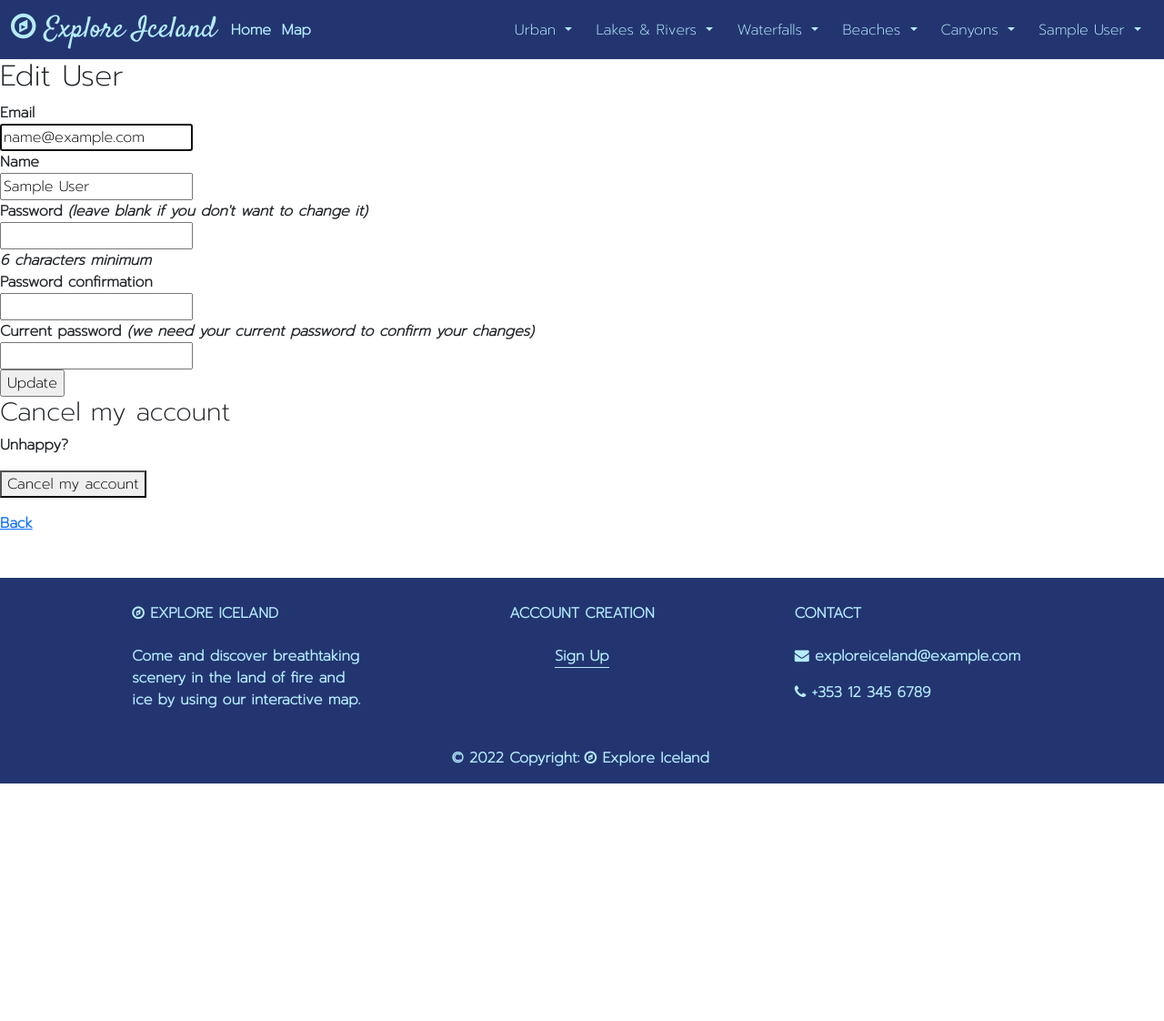
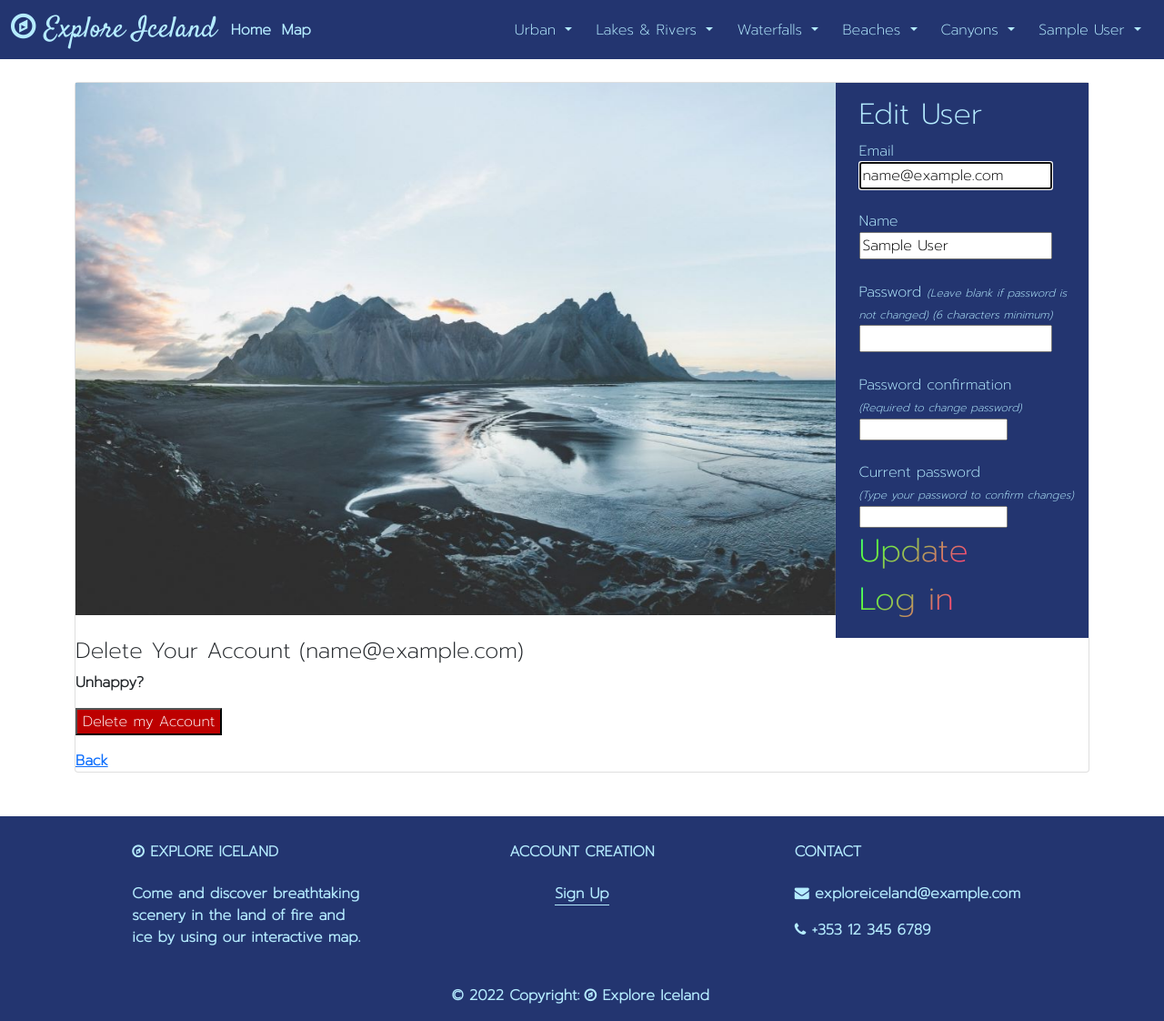
Before and after one commit to Carrick7/Iceland-App, a Rails app: page /users/edit in a window 1280 px wide. Shown: the whole page at 91% size. Before the commit the page ends 861 px from the top, so only its background shows below. Run offline with Rails 7, Linux system fonts and the light colour scheme; the visitor is signed in with stand-in values (Sample User, id 1); style sheets or scripts are compiled from the project's sources; some libraries are stand-ins or nearby versions.

Commit message:
styled all signing up forms

```diff
--- a/app/assets/stylesheets/devise.css
+++ b/app/assets/stylesheets/devise.css
@@ -1,7 +1,7 @@
 /*Sign up*/
 .form_input_registration{
   max-width: 98%;
-  margin-bottom: 15%;
+  margin-bottom: 10%;
 }
 .field, .form_input_title, .form_input_button{
   margin-left: 10px;
@@ -44,6 +44,23 @@
   font-weight: normal;
 }
 .form_link_div{
-  margin-top: 55%;
   bottom: 0;
 }
+/*Error Message*/
+#error_explanation{
+  color: rgb(255, 89, 89);
+  margin-left: 10px;
+}
+/*forgot_pass*/
+#forgot_pass{
+  font-size: 20px;
+}
+/*edit_user*/
+.edit_user_info{
+  font-size: 12px;
+}
+/*Delete button*/
+.delete_button{
+  background-color: rgb(189, 0, 0);
+  color: #fff;
+}
--- a/app/views/devise/registrations/edit.html.erb
+++ b/app/views/devise/registrations/edit.html.erb
@@ -1,48 +1,82 @@
-<h2>Edit <%= resource_name.to_s.humanize %></h2>
-
+<%= stylesheet_link_tag "devise", "data-turbo-track": "reload" %>
+<%= render 'partials/alerts'%>
+<!--Edit-->
+<div class="container" >
+<!--Card & Carousel-->
+  <div class="card bg" style="max-width: 100%; margin-top:25px;">
+    <div class="row g-0">
+      <div class="col-md-9">
+        <div id="carouselExampleSlidesOnly" class="carousel slide" data-bs-ride="carousel">
+    <div class="carousel-inner">
+      <div class="carousel-item active">
+        <%= image_tag "carousel/mountain.jpg", class: "d-block w-100"%>
+      </div>
+      <div class="carousel-item">
+        <%= image_tag "carousel/horses.jpg", class: "d-block w-100"%>
+      </div>
+      <div class="carousel-item">
+        <%= image_tag "carousel/house.jpg", class: "d-block w-100"%>
+      </div>
+    </div>
+  </div>
+      </div>
+      <!--Form-->
+      <div class="col-md-3" id="form_card_sign">
+        <div class="card-body">
+        <!--Title-->
+        <h2 class="form_input_title">Edit <%= resource_name.to_s.humanize %></h2>
        <%= form_for(resource, as: resource_name, url: registration_path(resource_name), html: { method: :put }) do |f| %>
-  <%= render "devise/shared/error_messages", resource: resource %>
-
+        <%= render 'partials/alerts'%>
+        <!--Email-->
         <div class="field">
           <%= f.label :email %><br />
-    <%= f.email_field :email, autofocus: true, autocomplete: "email" %>
+          <%= f.email_field :email, autofocus: true, autocomplete: "email", class:"form_input_registration"  %>
         </div>
-
+        <!--Name-->
         <div class="field">
           <%= f.label :name %><br />
-    <%= f.text_field :name %>
+          <%= f.text_field :name, class:"form_input_registration"   %>
         </div>
-
-  <% if devise_mapping.confirmable? && resource.pending_reconfirmation? %>
-    <div>Currently waiting confirmation for: <%= resource.unconfirmed_email %></div>
-  <% end %>
-
+        <!--Password-->
         <div class="field">
-    <%= f.label :password %> <i>(leave blank if you don't want to change it)</i><br />
-    <%= f.password_field :password, autocomplete: "new-password" %>
+          <%= f.label :password %>
+          <i class="edit_user_info">(Leave blank if password is not changed)
            <% if @minimum_password_length %>
-      <br />
-      <em><%= @minimum_password_length %> characters minimum</em>
-    <% end %>
+           <em>(<%= @minimum_password_length %> characters minimum)</em>
+            <% end %><br />
+          </i>
+          <%= f.password_field :password, autocomplete: "new-password", class:"form_input_registration" %>
         </div>
-
+        <!--Confirm Password-->
         <div class="field">
           <%= f.label :password_confirmation %><br />
-    <%= f.password_field :password_confirmation, autocomplete: "new-password" %>
+          <i class="edit_user_info">(Required to change password)
+            <%= f.password_field :password_confirmation, autocomplete: "new-password", class:"form_input_registration" %>
+          </i><br />
         </div>
-
+        <!--Current Password-->
         <div class="field">
-    <%= f.label :current_password %> <i>(we need your current password to confirm your changes)</i><br />
+         <%= f.label :current_password %><br />
+         <i class="edit_user_info">(Type your password to confirm changes)
            <%= f.password_field :current_password, autocomplete: "current-password" %>
+         </i><br />
         </div>
-
+          <!--Submit Link-->
+        <div class="form_link_div">
         <div class="actions">
-    <%= f.submit "Update" %>
+          <%= f.submit "Update", class:"form_input_button" %>
         </div>
         <% end %>
-
-<h3>Cancel my account</h3>
-
-<p>Unhappy? <%= button_to "Cancel my account", registration_path(resource_name), data: { confirm: "Are you sure?" }, method: :delete %></p>
-
+          <!--Login Link-->
+        <%= render "devise/shared/links"%>
+      </div>
+    </div>
+  </div>
+  <div>
+   <% if current_user %>
+    <h4>Delete Your Account (<%= current_user.email %>) </h4>
+   <% end %>
+    <p>Unhappy? <%= button_to "Delete my Account", registration_path(resource_name), data: { confirm: "Are you sure?" }, class:"delete_button", method: :delete %></p>
     <%= link_to "Back", :back %>
+  <div>
+</div>
--- a/app/views/devise/registrations/new.html.erb
+++ b/app/views/devise/registrations/new.html.erb
@@ -1,6 +1,5 @@
 <%= stylesheet_link_tag "devise", "data-turbo-track": "reload" %>
 <div class="container" >
-
 <!--Card & Carousel-->
   <div class="card bg" style="max-width: 100%; margin-top:25px;">
     <div class="row g-0">
--- a/app/views/devise/shared/_error_messages.html.erb
+++ b/app/views/devise/shared/_error_messages.html.erb
@@ -1,11 +1,12 @@
+<%= stylesheet_link_tag "devise", "data-turbo-track": "reload" %>
 <% if resource.errors.any? %>
   <div id="error_explanation">
-    <h2>
+    <h6>
       <%= I18n.t("errors.messages.not_saved",
                  count: resource.errors.count,
                  resource: resource.class.model_name.human.downcase)
        %>
-    </h2>
+    </h6>
     <ul>
       <% resource.errors.full_messages.each do |message| %>
         <li><%= message %></li>
--- a/app/views/devise/shared/_links.html.erb
+++ b/app/views/devise/shared/_links.html.erb
@@ -3,11 +3,11 @@
 <% end %>
 
 <%- if devise_mapping.registerable? && controller_name != 'registrations' %>
-  <%= link_to "Sign up", new_registration_path(resource_name) %><br />
+  <%= link_to "Sign up", new_registration_path(resource_name), class:"form_input_button" %><br />
 <% end %>
 
 <%- if devise_mapping.recoverable? && controller_name != 'passwords' && controller_name != 'registrations' %>
-  <%= link_to "Forgot your password?", new_password_path(resource_name) %><br />
+  <%= link_to "Forgot your password?", new_password_path(resource_name), class:"form_input_button", id:"forgot_pass" %><br />
 <% end %>
 
 <%- if devise_mapping.confirmable? && controller_name != 'confirmations' %>
```
Also changed, not shown: app/views/devise/passwords/new.html.erb (+46 -14 lines), app/views/devise/sessions/new.html.erb (+48 -16 lines). Lines whose indentation alone changed are shown as unchanged.
